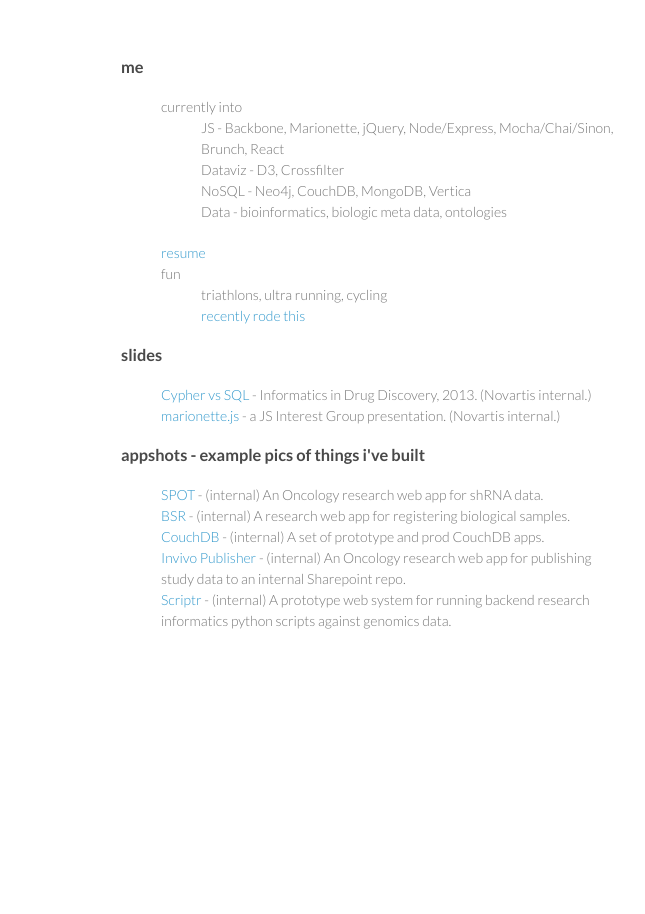
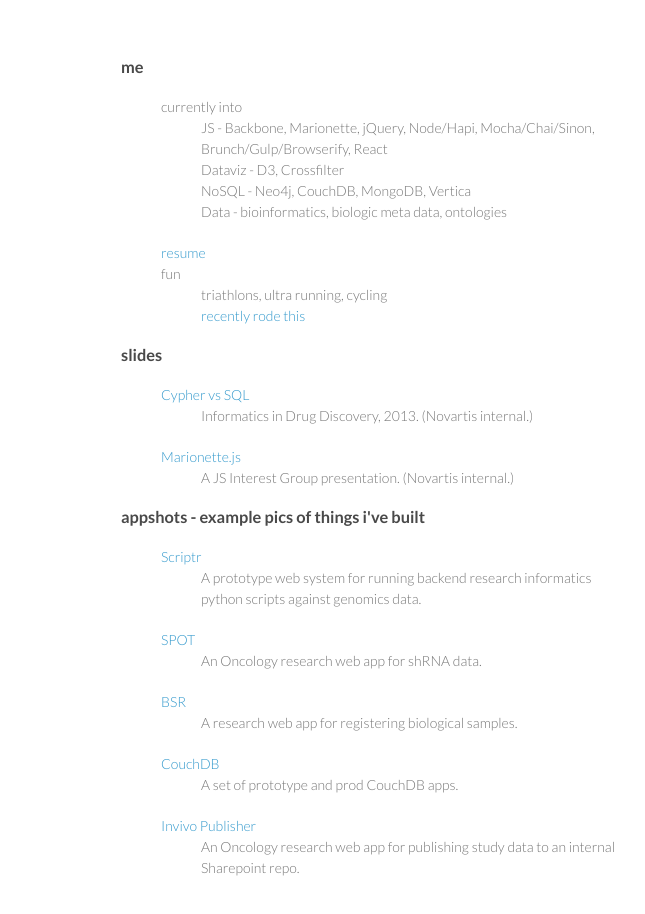
Before and after one commit to larryhengl/larryhengl.github.com, a plain HTML site: page index.html in a window 1280 px wide. Shown: the full height of the page, 449-1094 px from the left. Before the commit the page ends 800 px from the top, so only its background shows below. Drawn offline with Linux system fonts and the light colour scheme.

Commit message:
style and content updates

```diff
--- a/index.html
+++ b/index.html
@@ -33,7 +33,7 @@
         <h3>me</h3>
         <ul>
           <li>currently into
-            <ul><li>JS - Backbone, Marionette, jQuery, Node/Express, Mocha/Chai/Sinon, Brunch, React</li>
+            <ul><li>JS - Backbone, Marionette, jQuery, Node/Hapi, Mocha/Chai/Sinon, Brunch/Gulp/Browserify, React</li>
                 <li>Dataviz - D3, Crossfilter</li>
                 <li>NoSQL - Neo4j, CouchDB, MongoDB, Vertica</li>
                 <li>Data - bioinformatics, biologic meta data, ontologies</li>
@@ -48,17 +48,16 @@
         </ul>
         <h3>slides</h3>
         <ul class="slides">
-          <li><a href="slides/IDD2013/">Cypher vs SQL</a> - Informatics in Drug Discovery, 2013. (Novartis internal.)</li>
-          <li></li>
-          <li><a href="slides/JIG/marionette/">marionette.js</a> - a JS Interest Group presentation. (Novartis internal.)</li>
+          <li><a href="slides/IDD2013/">Cypher vs SQL</a><ul><li>Informatics in Drug Discovery, 2013. (Novartis internal.)</li></li></ul>
+          <li><a href="slides/JIG/marionette/">Marionette.js</a><ul><li>A JS Interest Group presentation. (Novartis internal.)</li></li></ul>
         </ul>
         <h3>appshots - example pics of things i've built</h3>
         <ul class="appshots">
-          <li><a href="appshots/SPOT/">SPOT</a> - (internal) An Oncology research web app for shRNA data.</li>
-          <li><a href="appshots/BSR/">BSR</a> - (internal) A research web app for registering biological samples.</li>
-          <li><a href="appshots/COUCHDB/">CouchDB</a> - (internal) A set of prototype and prod CouchDB apps.</li>
-          <li><a href="appshots/INVIVO/">Invivo Publisher</a> - (internal) An Oncology research web app for publishing study data to an internal Sharepoint repo.</li>
-          <li><a href="appshots/SCRIPTR/">Scriptr</a> - (internal) A prototype web system for running backend research informatics python scripts against genomics data.</li>
+          <li><a href="appshots/SCRIPTR/">Scriptr</a><ul><li>A prototype web system for running backend research informatics python scripts against genomics data.</li></li></ul>
+          <li><a href="appshots/SPOT/">SPOT</a><ul><li>An Oncology research web app for shRNA data.</li></li></ul>
+          <li><a href="appshots/BSR/">BSR</a><ul><li>A research web app for registering biological samples.</li></li></ul>
+          <li><a href="appshots/COUCHDB/">CouchDB</a><ul><li>A set of prototype and prod CouchDB apps.</li></li></ul>
+          <li><a href="appshots/INVIVO/">Invivo Publisher</a><ul><li>An Oncology research web app for publishing study data to an internal Sharepoint repo.</li></li></ul>
         </ul>
       </section>
     </div>
```
